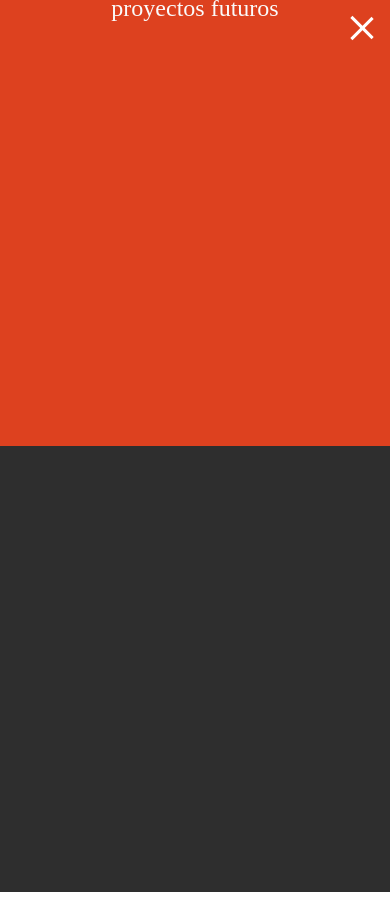
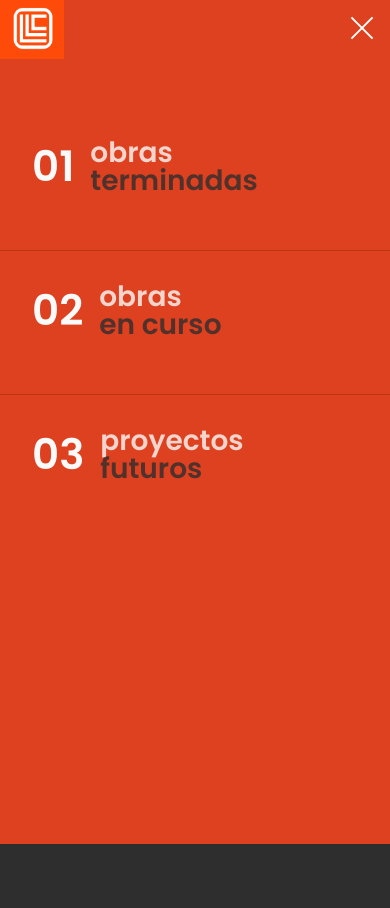
Before and after one commit to mirubarcala/lopez_laguzzi_landing, a React (Create React App) app: page / in a window 390 px wide. Both pictures are taken after a click on the label 361 px from the left and 28 px from the top of the page. Built offline with nearby package versions, Linux system fonts and the light colour scheme.

Commit message:
se termina el header (tanto mobile como desktop)

```diff
--- a/src/components/header/header.js
+++ b/src/components/header/header.js
@@ -40,7 +40,13 @@ const Header = (props) => {
                 </div>
                 </div>
                 <div id="header-mobile">
-                    <div>logo + Lopez Laguzzi</div>
+                    <div>
+                        <img src={Logo}/>
+                        <span>
+                            <h1>López Laguzzi</h1>
+                            <h2>Constructora</h2>
+                        </span>
+                    </div>
                     <div>
                         <input
                             checked={isMenuOpen}
@@ -56,27 +62,46 @@ const Header = (props) => {
                     </div>
                     {isMenuOpen ? (
                         <nav id="navbar_mobile">
-                            <img src={LogoMenu}/>
-                            <ul className="ul_menu">
+                        <img src={LogoMenu}/>
+                        <ul className="ul_menu">
                         <li
                             onClick={() => setIsMenuOpen(false)}
                         >
-                            obras terminadas
+                            <a>
+                                <div>
+                                <p>01</p>
+                                <span>
+                                    <p>obras</p>
+                                    <p>terminadas</p>
+                                </span>
+                                </div>
+                            </a>
+
+                        </li>
+                        <li onClick={() => setIsMenuOpen(false)}
+                        >
+                             <a>
+                                <div>
+                                <p>02</p>
+                                <span>
+                                    <p>obras</p>
+                                    <p>en curso</p>
+                                </span>
+                                </div>
+                            </a>
                         </li>
                         <li onClick={() => setIsMenuOpen(false)}
 
                         >
-                            obras en curso
-                        </li>
-                        <li onClick={() => setIsMenuOpen(false)}
-
-                        >
-                            proyectos futuros
-                        </li>
-                        <li onClick={() => setIsMenuOpen(false)}
-
-                        >
-
+                          <a>
+                                <div>
+                                <p>03</p>
+                                <span>
+                                    <p>proyectos</p>
+                                    <p>futuros</p>
+                                </span>
+                                </div>
+                            </a>
                         </li>
                     </ul>
                         </nav>
--- a/src/components/header/header.scss
+++ b/src/components/header/header.scss
@@ -66,11 +66,28 @@
     }
         background: $dark;
         width: 100%;
-        height: 3rem;
+        height: 4rem;
         @include flexbox($dir: row, $jc: space-between);
         color: $white;
         >div{
             &:nth-child(1){
+                @include flexbox($dir: row);
+                >img{
+                    width: 3.5rem;
+                    height: 3.5rem;
+                }
+                >span{
+                    @include flexbox();
+                    >h1{
+                        font-family: 'mukta-semibold';
+                        font-size: 18px;
+                    }
+                    >h2{
+                        font-family: 'mukta-light';
+                        font-size: 12px;
+
+                    }
+                }
 
             }
             &:nth-child(2){
@@ -98,7 +115,7 @@
                       position: relative;
                       display: block;
                       width: 60%;
-                      height: 3px;
+                      height: 2px;
                       background-color: $white;
                       float: left;
                       transform-origin: center center;
@@ -116,7 +133,6 @@
                   }
                   #burguer {
                     display: none;
-
                     &:checked ~ .burguer {
                       background-color: transparent;
                       transform: rotate(360deg);
@@ -158,37 +174,58 @@
             width: 100%;
             height: 100%;
             position: fixed;
+            top: 0;
             z-index: 69;
             justify-content: flex-start;
             align-items: center;
             flex-direction: column;
             background-color: $orange;
+            display: flex;
+            align-items: flex-start;
+            img {
+                width: 4rem;
+                height: 4rem;
+            }
             ul {
-                display: flex;
-                justify-content: center;
-                align-items: center;
-                margin: 0;
-                padding: 0;
-                list-style: none;
+                width: 100%;
+                height: 100%;
+                padding: 3rem 0;
+                li{
+                    height: 9rem;
+                    border-bottom: 1px solid #BC3809;
+                    &:last-child{
+                        border-bottom: none;
+                    }
+                    a{
+                        div{
+                            padding: 2rem 0 3rem 2rem;
+                            display: flex;
+                            @include flexbox($dir: row, $jc: flex-start);
+                            font-family: 'poppins-semibold';
+                            >p{
+                                font-size: 42px;
+                            }
+                            >span{
+                                margin-left: 1rem;
+                                >p{
+                                    opacity: 0.8;
+                                    font-size: 28px;
 
-                li {
-                  height: 4rem;
-                  display: flex;
-                  justify-content: center;
-                  align-items: center;
-                  a {
-                    /* @include aLink($fs:1rem); */
-                    cursor: pointer;
-                    font-weight: 600;
-                  }
+                                    &:nth-child(1){
+
+                                    }
+                                    &:nth-child(2){
+                                        color: $dark
+                                    }
+                                }
+                            }
+
+
+                        }
+                    }
                 }
-              }
+            }
 
-              .ul_menu {
-                flex-direction: column;
-                font-size: 1.5rem;
-                margin-top: 4rem;
-              }
 
 
 
--- a/src/index.scss
+++ b/src/index.scss
@@ -22,6 +22,10 @@
 @font-face {
     font-family: 'mukta-semibold';
     src: url(./fonts/mukta-semibold.ttf);
+}
+@font-face {
+    font-family: 'poppins-semibold';
+    src: url(./fonts/poppins-semibold.ttf);
 }
 
 // COLORS
```
